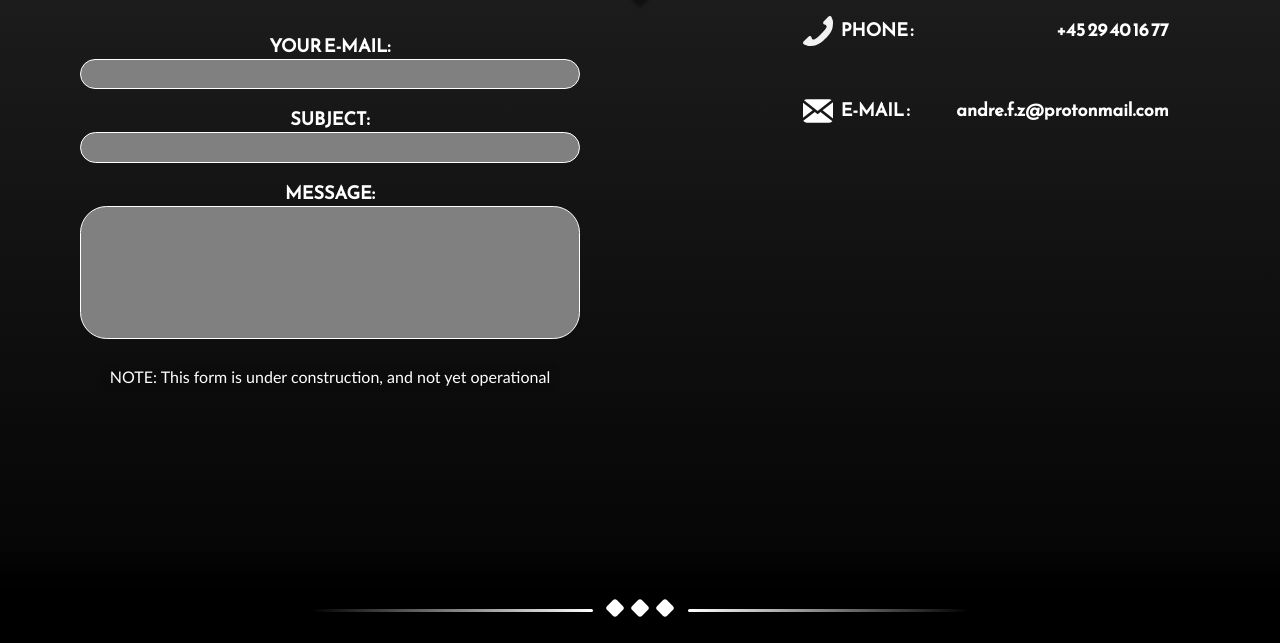
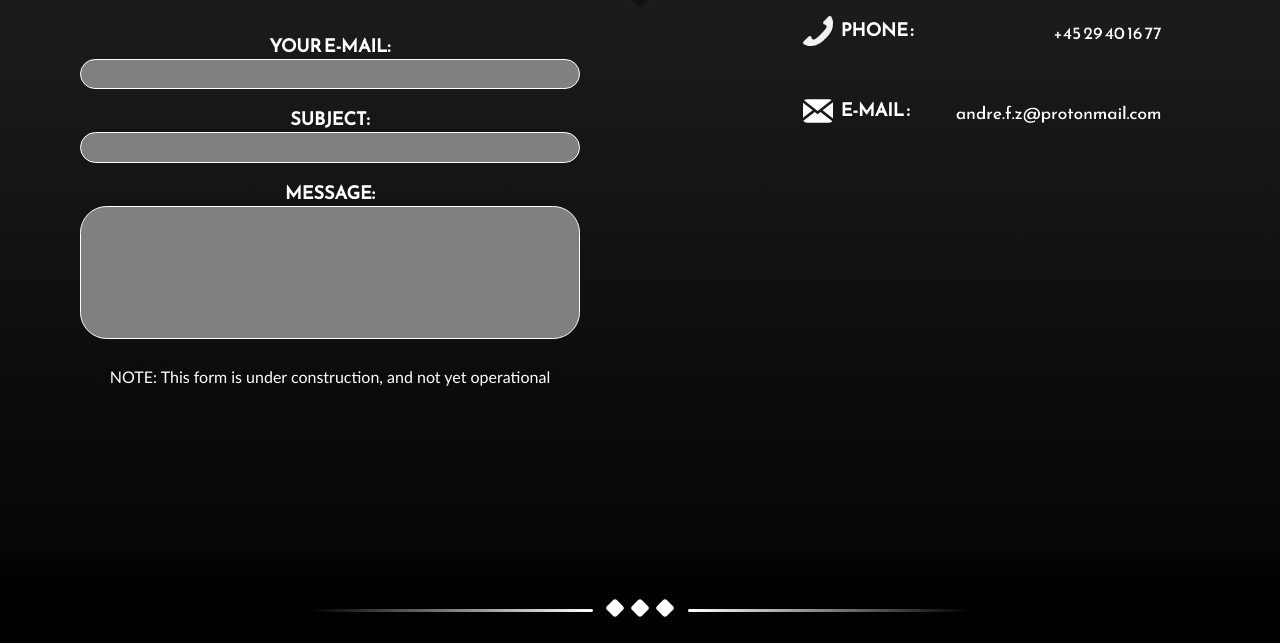
Before and after one commit to andrefz-dania/EAD2022-Website, a plain HTML site: page contact.html in a window 1280 px wide. Shown: the part 157-800 px from the top of the page. Drawn offline with Linux system fonts and the light colour scheme.

Commit message:
Obfuscate contact data
Make contact info into images, so they cannot be scrapes as easily

```diff
--- a/contact.html
+++ b/contact.html
@@ -172,12 +172,12 @@
 						<div></div>
 						<div><img src="img/icon-tlf.svg" alt="" class="contacticon"></div>
 						<div><h3 class="mobile-hidden">PHONE :</h3></div>
-						<h3 class="align-right">+45 29 40 16 77</h3>
+						<img src="img/contact-2.png" alt="" class="contactimg">
 						<div></div>
 						<div></div>
 						<div><img src="img/icon-mail.svg" alt="" class="contacticon"></div>
 						<div><h3 class="mobile-hidden">E-MAIL :</h3></div>
-						<h3 class="align-right">andre.f.z@protonmail.com</h3>
+						<img src="img/contact-1.png" alt="" class="contactimg">
 					</div>
 				</article>
 			</div>
--- a/style.css
+++ b/style.css
@@ -298,6 +298,11 @@ main { /*center content, and make sure that max width is capped*/
 	}
 }
 
+.contactimg {
+	width: 220px;
+	justify-self: flex-end;
+	align-self: flex-start;
+}
 
 
 
```
Also changed, not shown: img/contact-1.png (added), img/contact-2.png (added).
